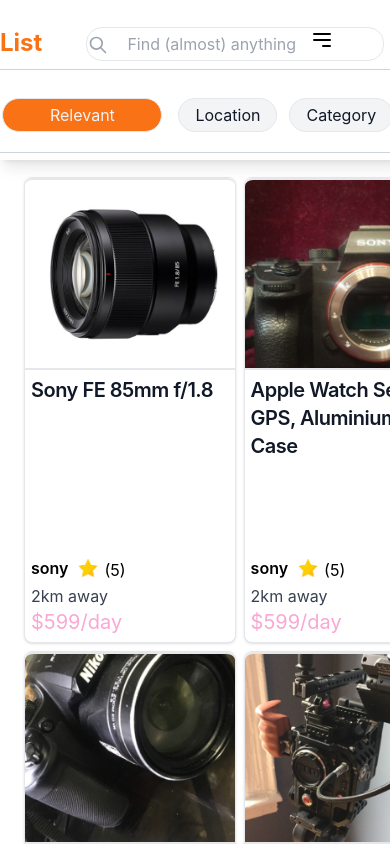
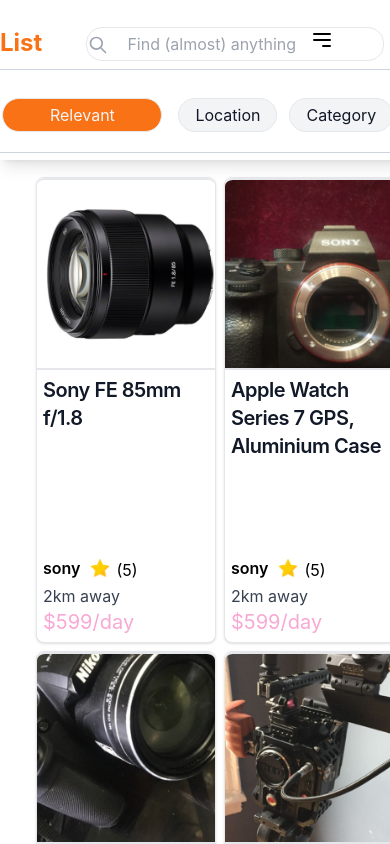
Before and after one commit to ChinememmaObilor29/search_page, a React (Create React App) app: page / in a window 390 px wide. Shown: the top 844 px of the page. Built offline with nearby package versions, Linux system fonts and the light colour scheme.

Commit message:
Update Cards.css

```diff
--- a/src/Component/Cards/Cards.css
+++ b/src/Component/Cards/Cards.css
@@ -1,13 +1,18 @@
 @media (max-width: 1280px) {
     .child{
        display: grid;
-       grid-template-columns: 1fr;
-       width: 40%;
+       width: 100%;
+       place-content: center;
+       grid-template-columns: auto auto auto;
+       margin: auto;
     }
     #google-map-iframe{
-       width: 56%;
+       width: 97%;
        margin-left: -23rem;
+       margin: auto;
+
     }
+
  }
 
  @media (max-width: 1024px) {
@@ -31,10 +36,25 @@
      }
      .child{
       display: grid;
+      width: 23rem;
       grid-template-columns: 1fr 1fr;
-      width: 110%;
+      place-content: center;
+      margin: auto;
      }
      #google-map-iframe{
-     display: none;
+     display:block;
+     width: 23rem;
+     height: 3rem;
+     position: absolute;
+     margin: auto;
+
+   }
+   .map{
+      display: grid;
+      position: absolute;
+      margin-top: 95rem;
+
+
+
    }
      }
```
